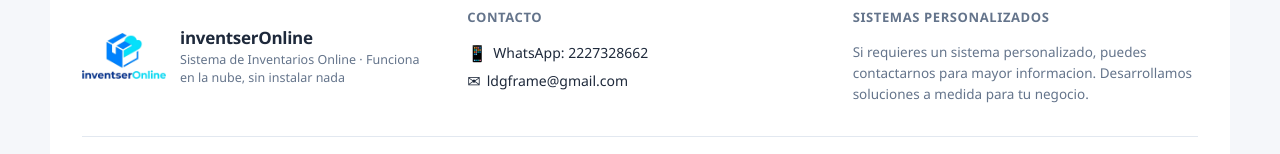
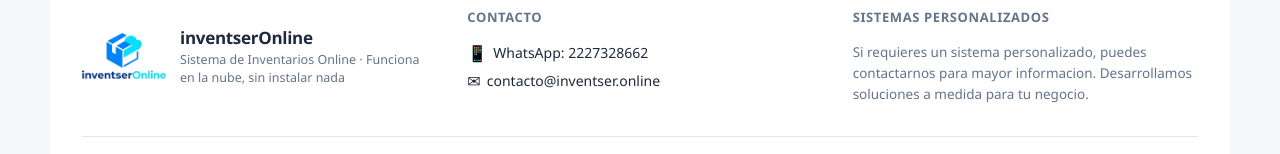
Before and after one commit to ldgfelipe/inventservonline, a Next.js app: page / in a window 1280 px wide. Shown: the part 1597-1751 px from the top of the page. Built offline with nearby package versions, Linux system fonts and the light colour scheme.

Commit message:
Contacto: cambiar correo a contacto@inventser.online

```diff
--- a/src/app/page.js
+++ b/src/app/page.js
@@ -120,7 +120,7 @@ export default function Landing() {
               <a className="btn" href="https://wa.me/522227328662" target="_blank" rel="noopener">
                 Contactar por WhatsApp
               </a>
-              <a className="btn btn-secundario" href="mailto:ldgframe@gmail.com">
+              <a className="btn btn-secundario" href="mailto:contacto@inventser.online">
                 Escribir por correo
               </a>
             </div>
--- a/src/components/Footer.js
+++ b/src/components/Footer.js
@@ -16,8 +16,8 @@ export default function Footer() {
         <a href="https://wa.me/522227328662" target="_blank" rel="noopener" className="footer-enlace">
           <span className="footer-icono">&#128241;</span> WhatsApp: 2227328662
         </a>
-        <a href="mailto:ldgframe@gmail.com" className="footer-enlace">
-          <span className="footer-icono">&#9993;</span> ldgframe@gmail.com
+        <a href="mailto:contacto@inventser.online" className="footer-enlace">
+          <span className="footer-icono">&#9993;</span> contacto@inventser.online
         </a>
       </div>
 
```
